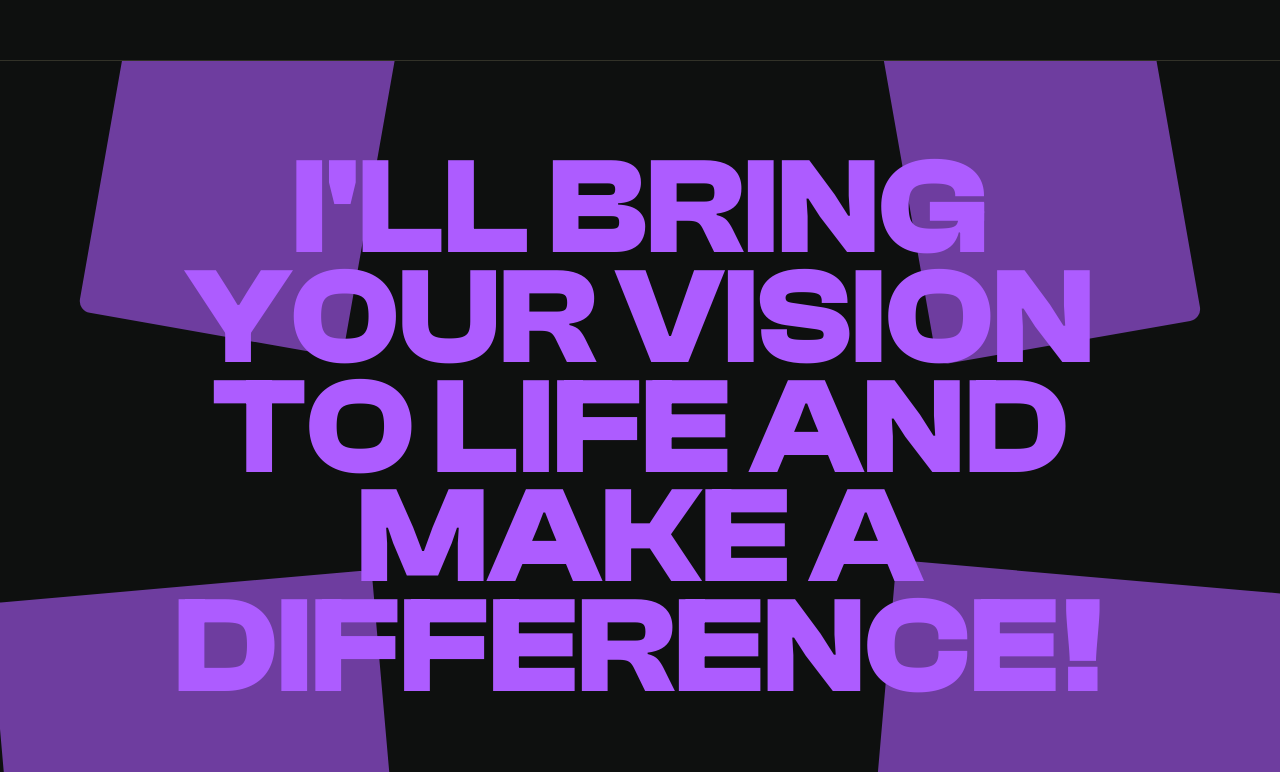
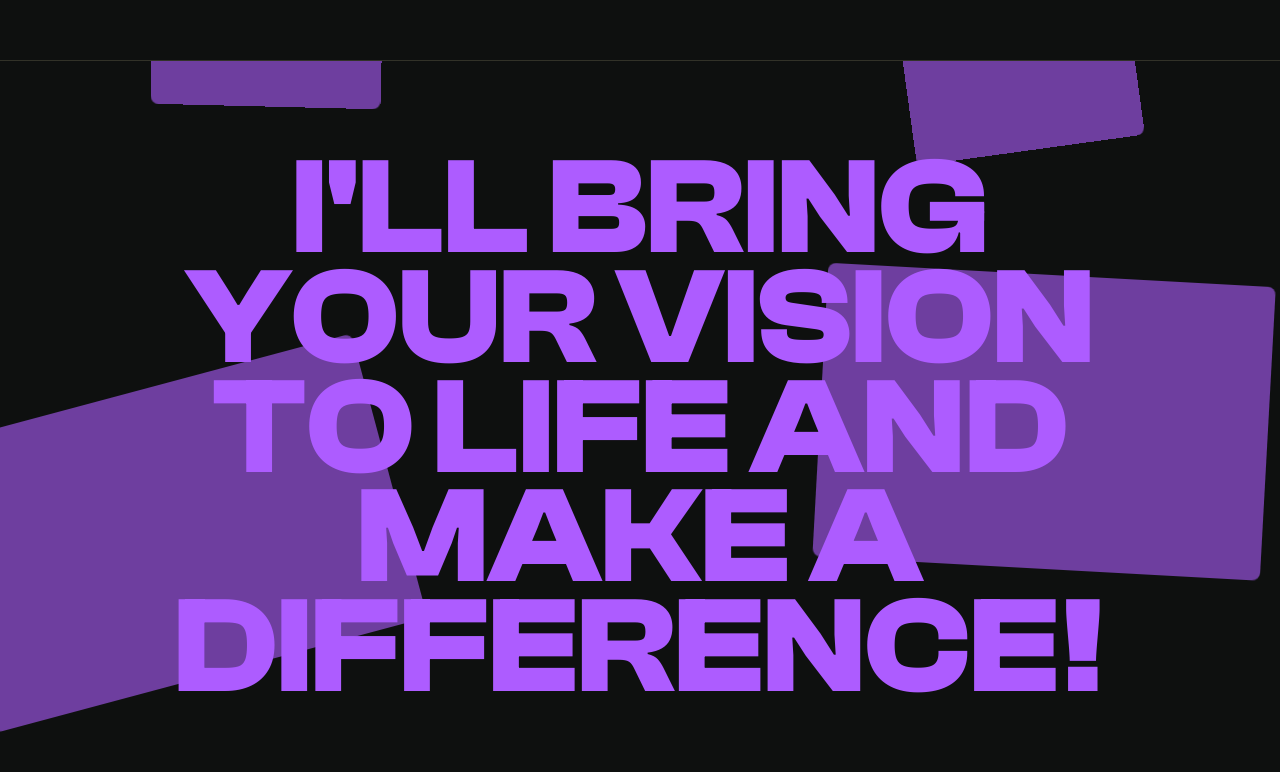
Before and after one commit to michaelcanonizado/michaelcanonizado, a Next.js app: page / in a window 1280 px wide. Shown: the part 5760-6532 px from the top of the page. Built offline with nearby package versions, Linux system fonts and the light colour scheme.

Commit message:
feat: add falling animation to cards

```diff
--- a/src/app/_sections/closing.tsx
+++ b/src/app/_sections/closing.tsx
@@ -1,26 +1,91 @@
+'use client';
+
 import { cn } from '@/lib/utils';
 import { ComponentBaseProps } from '@/types';
+import { motion, useScroll, useTransform } from 'framer-motion';
 import { TextDisplay } from '@/components/ui/text';
 import Card from '@/components/ui/card';
+import { useRef } from 'react';
 
 const Closing = ({ className }: ComponentBaseProps) => {
+  const containerRef = useRef(null);
+  const { scrollYProgress } = useScroll({
+    target: containerRef,
+    offset: ['start end', 'end start']
+  });
+
+  /* Top Left Card */
+  const TLrotate = useTransform(scrollYProgress, [0, 0.5, 1], [-2, 7, 20]);
+  const TLy = useTransform(
+    scrollYProgress,
+    [0, 0.3, 0.5, 1],
+    [-400, -90, 0, 200]
+  );
+  /* Top Right Card */
+  const TRrotate = useTransform(scrollYProgress, [0, 1], [-5, -20]);
+  const TRy = useTransform(
+    scrollYProgress,
+    [0, 0.3, 0.5, 1],
+    [-300, -90, 0, 100]
+  );
+  const BRx = useTransform(scrollYProgress, [0, 0.6], [30, 100]);
+  /* Bottom Left Card */
+  const BLrotate = useTransform(scrollYProgress, [0.3, 0.6, 1], [-15, -10, -5]);
+  const BLy = useTransform(scrollYProgress, [0, 0.5, 1], [-300, 150, 400]);
+  /* Bottom Right Card */
+  const BRrotate = useTransform(scrollYProgress, [0, 0.5, 1], [2, 5, 15]);
+  const BRy = useTransform(
+    scrollYProgress,
+    [0, 0.3, 0.5, 1],
+    [-500, -90, 150, 350]
+  );
+
+  const text = {
+    display: "I'LL BRING YOUR VISION TO LIFE AND MAKE A DIFFERENCE!"
+  };
+
   return (
     <section
+      ref={containerRef}
       className={cn(
         'max-height relative mb-2xl mt-2xl flex w-full flex-row items-center justify-center gap-xl overflow-hidden border-y',
         className
       )}
     >
       <div className='absolute inset-0 z-0'>
-        <Card className='absolute left-[12%] top-[-6%] h-[20vw] min-h-[250px] w-[14vw] min-w-[175px] rotate-[10deg] scale-[1.5] opacity-[60%]' />
-        <Card className='absolute right-[12%] top-[-5%] h-[20vw] min-h-[250px] w-[14vw] min-w-[175px] rotate-[-10deg] scale-[1.5] opacity-[60%]' />
-        <Card className='absolute bottom-[-2%] left-[5%] h-[14vw] min-h-[175px] w-[20vw] min-w-[250px] rotate-[-5deg] scale-[1.5] opacity-[60%]' />
-        <Card className='absolute bottom-[-2%] right-[5%] h-[14vw] min-h-[175px] w-[20vw] min-w-[250px] rotate-[5deg] scale-[1.6] opacity-[60%]' />
+        <motion.div
+          style={{
+            rotate: TLrotate,
+            y: TLy
+          }}
+          className='absolute left-[12%] top-[-6%] h-[23vw] min-h-[250px] w-[18vw] min-w-[175px] rotate-[10deg] scale-[1.5] overflow-hidden rounded-lg bg-brand opacity-[60%]'
+        />
+        <motion.div
+          style={{
+            rotate: TRrotate,
+            y: TRy
+          }}
+          className='absolute right-[12%] top-[-5%] h-[23vw] min-h-[250px] w-[18vw] min-w-[175px] scale-[1.5] overflow-hidden rounded-lg bg-brand opacity-[60%]'
+        />
+        <motion.div
+          style={{
+            rotate: BLrotate,
+            y: BLy,
+            x: -115
+          }}
+          className='absolute bottom-[-2%] left-[5%] h-[23vw] min-h-[175px] w-[35vw] min-w-[250px] rotate-[-5deg] scale-[1.5] overflow-hidden rounded-lg bg-brand opacity-[60%]'
+        />
+        <motion.div
+          style={{
+            rotate: BRrotate,
+            y: BRy,
+            x: BRx
+          }}
+          className='absolute bottom-[-2%] right-[5%] h-[23vw] min-h-[175px] w-[35vw] min-w-[250px] overflow-hidden rounded-lg bg-brand opacity-[60%]'
+        />
       </div>
       <div className='z-10 max-w-[1000px] text-center'>
-        <TextDisplay>
-          {"I'LL BRING YOUR VISION TO LIFE AND MAKE A DIFFERENCE!"}
-        </TextDisplay>
+        <TextDisplay>{text.display}</TextDisplay>
       </div>
     </section>
   );
```
